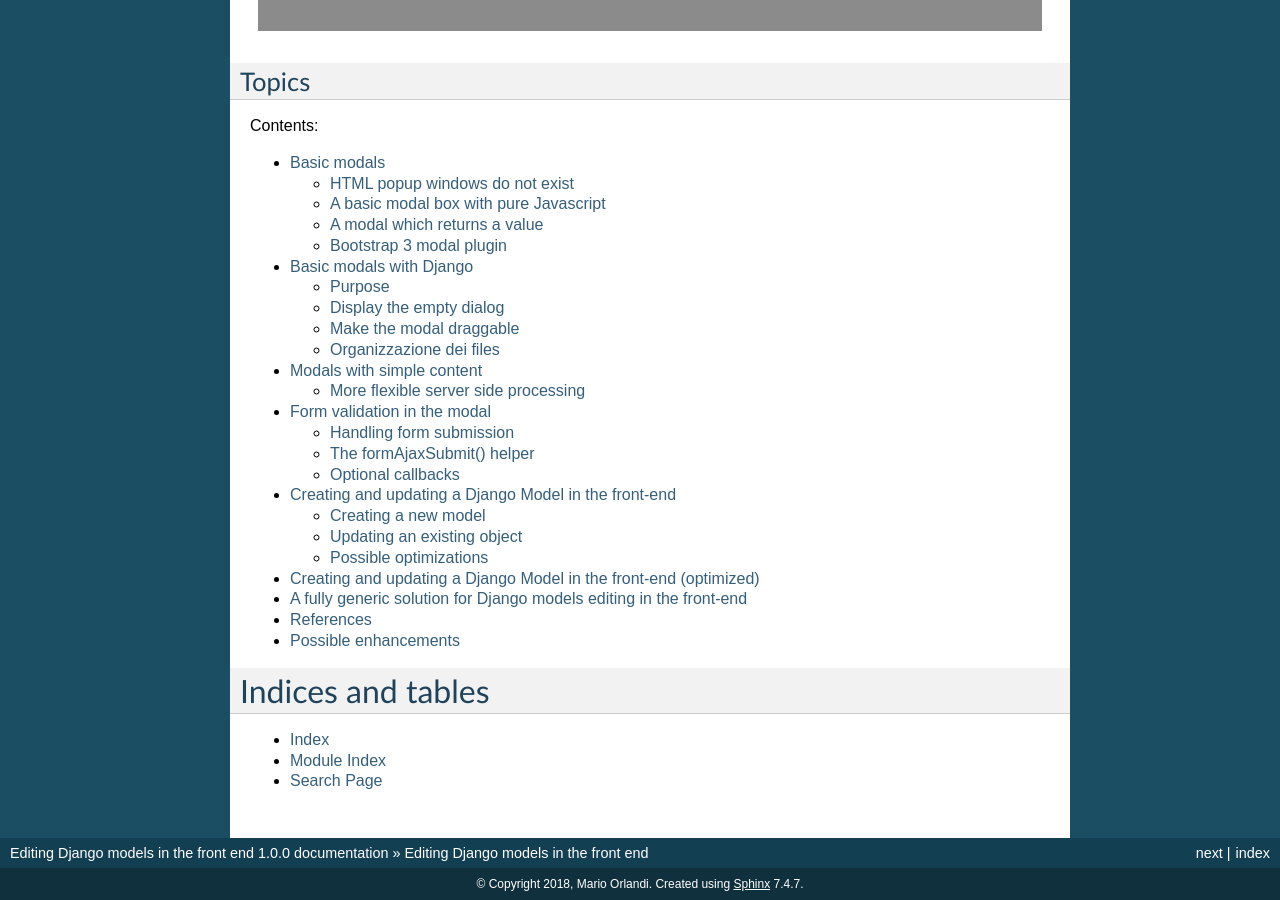
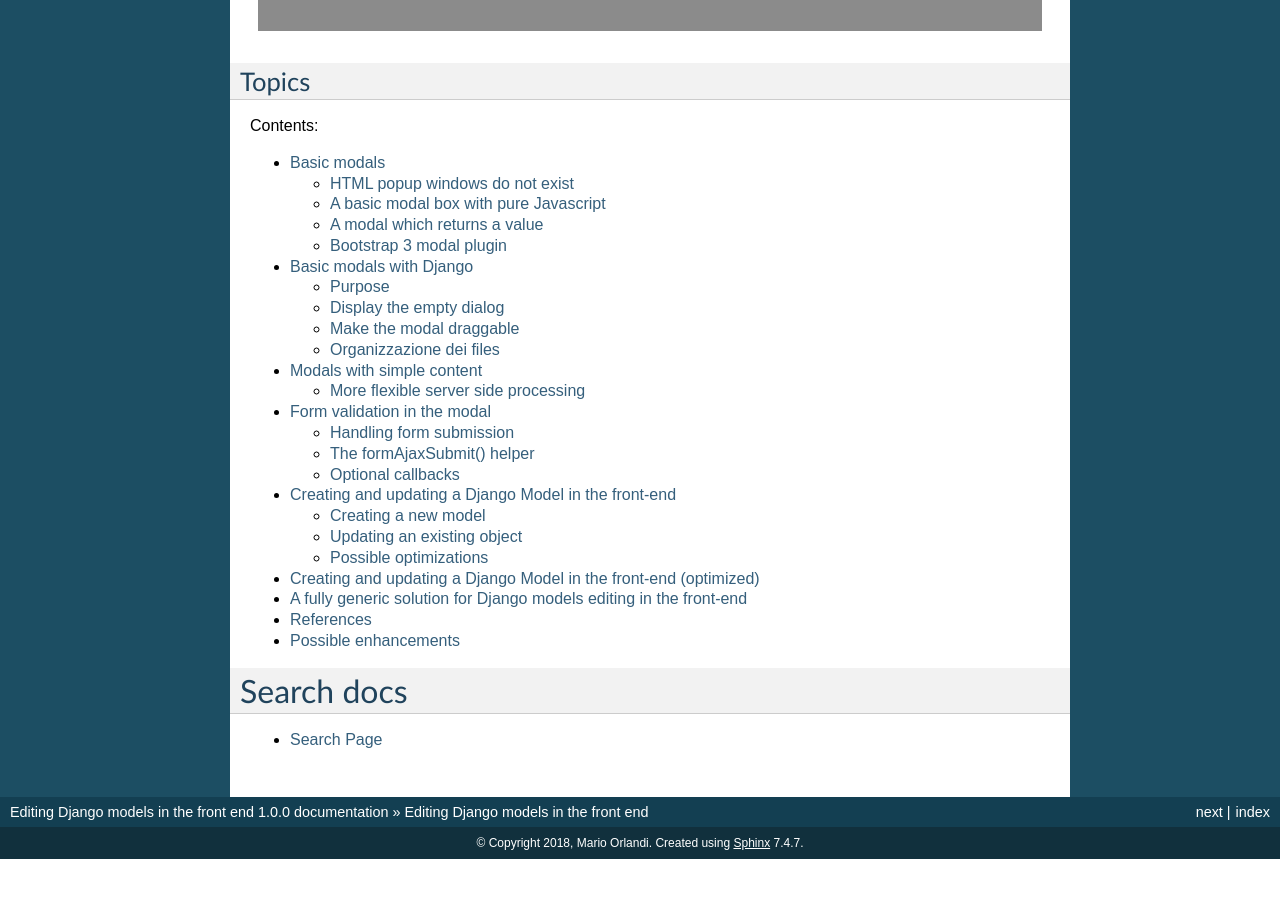
Before and after one commit to morlandi/editing-django-models-in-the-frontend, a Sphinx documentation site: the page built from docs/source/index.rst, in a window 1280 px wide and 900 px high, scrolled down 722 px. Built offline with Sphinx 7.4.7, drawn with Linux system fonts in a browser that asks for light colours; after the commit the page ends 1581 px from its top, so only the background shows below that; some of the changed text lies outside the part shown.

Commit message:
Index removed from doc

```diff
--- a/docs/source/index.rst
+++ b/docs/source/index.rst
@@ -36,9 +36,7 @@ Topics
    topics/references
    topics/enhancements
 
-Indices and tables
-==================
+Search docs
+===========
 
-* :ref:`genindex`
-* :ref:`modindex`
 * :ref:`search`
```
